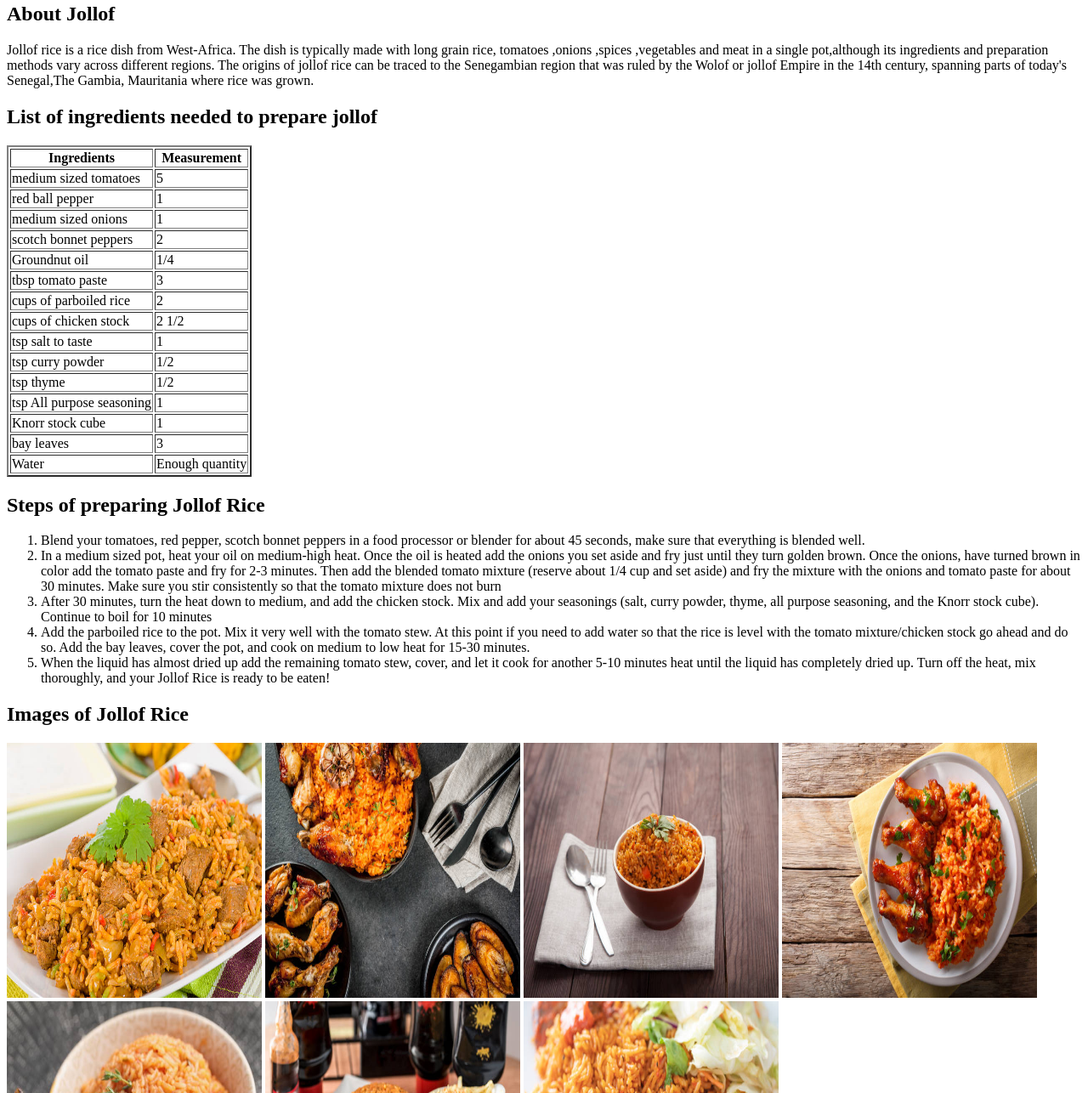
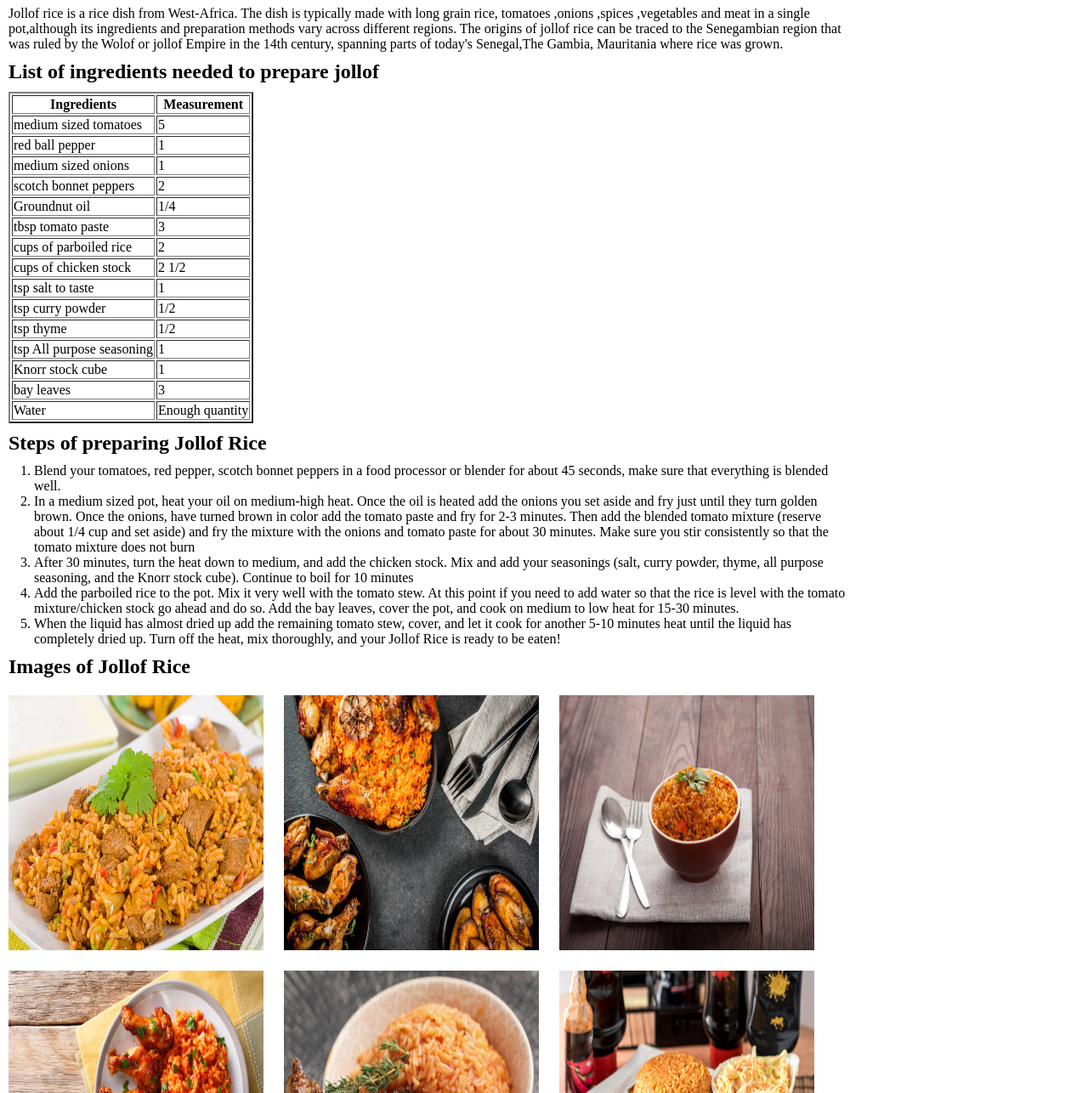
Before and after one commit to OmololaAkande/favourite-meal, a plain HTML site: page index.html in a window 1280 px wide. Shown: the part 77-1363 px from the top of the page at 85% size. Drawn offline with Linux system fonts and the light colour scheme.

Commit message:
my favourite meal

```diff
--- a/index.html
+++ b/index.html
@@ -4,18 +4,19 @@
   <meta charset="UTF-8">
   <meta http-equiv="X-UA-Compatible" content="IE=edge">
   <meta name="viewport" content="width=device-width, initial-scale=1.0">
+  <link rel="stylesheet" href="style.css">
   <title>My Favourite Meal</title>
 </head>
 <body>
   <h1>Jollof Rice</h1>
   <div>
-    <h2>About Jollof</h2>
+    <h2 class="about">About Jollof</h2>
   </div>
     <p>Jollof rice is a rice dish from West-Africa. The dish is typically made with long grain rice, tomatoes ,onions ,spices ,vegetables and meat in a single pot,although its ingredients and preparation methods vary across different regions. The origins of jollof rice can be traced to the <span>Senegambian region</span> that was ruled by the <span>Wolof or jollof Empire</span> in the 14th century, spanning parts of today's <span>Senegal,The Gambia, Mauritania</span> where rice was grown.</p>
   </div>
   <div>
-    <h2>List of ingredients needed to prepare jollof</h2>
-    <table border="2">
+    <h2 class="list">List of ingredients needed to prepare jollof</h2>
+    <table border ="2">
       <tr>
         <th>Ingredients</th>
         <th>Measurement</th>
@@ -83,7 +84,7 @@
     </table>
   </div>
   <div>
-    <h2>Steps of preparing Jollof Rice</h2>
+    <h2 class="steps">Steps of preparing Jollof Rice</h2>
     <ol>
       <li>
         Blend your tomatoes, red pepper, scotch bonnet peppers in a food processor or blender for about 45 seconds, make sure that everything is blended well.
@@ -103,17 +104,17 @@
     </ol>
   </div>
   <div>
-    <h2>
+    <h2 class="images">
       Images of Jollof Rice
     </h2>
     <div>
-    <img src="./istockphoto-184250970-612x612.jpg" width="300" height="300" />
-    <img src="./image.html/istockphoto-688602226-612x612.jpg" width="300" height="300"/>
-    <img src="./istockphoto-1370508531-612x612.jpg" width="300" height="300"/>
-    <img src="./image.html/istockphoto-1057435248-612x612.jpg" width="300" height="300"/>
-    <img src="./image.html/istockphoto-1127727388-612x612.jpg" width="300" height="300"/>
-    <img src="./image.html/istockphoto-1169414361-612x612.jpg" width="300" height="300"/>
-    <img src="./image.html/istockphoto-1367074362-612x612.jpg" width="300" height="300"/>
+    <img src="./istockphoto-184250970-612x612.jpg" width="300" height="300" class="foods" />
+    <img src="./image.html/istockphoto-688602226-612x612.jpg" width="300" height="300" class="foods"/>
+    <img src="./istockphoto-1370508531-612x612.jpg" width="300" height="300" class="foods"/>
+    <img src="./image.html/istockphoto-1057435248-612x612.jpg" width="300" height="300" class="foods"/>
+    <img src="./image.html/istockphoto-1127727388-612x612.jpg" width="300" height="300" class="foods"/>
+    <img src="./image.html/istockphoto-1169414361-612x612.jpg" width="300" height="300" class="foods"/>
+    <!-- <img src="./image.html/istockphoto-1367074362-612x612.jpg" width="300" height="300" class="foods"/> -->
     </div>
   </div>
 </body>
--- /dev/null
+++ b/style.css
@@ -0,0 +1,25 @@
+*{
+  margin:0;
+  /* padding: 0; */
+}
+body{
+  width: 1000px;
+}
+
+h1{
+  margin-left: 10px;
+}
+
+.about,.list,.steps,.images{
+  margin:10px;
+}
+table{
+  margin-left:10px;
+}
+
+p{
+  margin-left:10px;
+}
+.foods{
+  margin:10px;
+}
```
